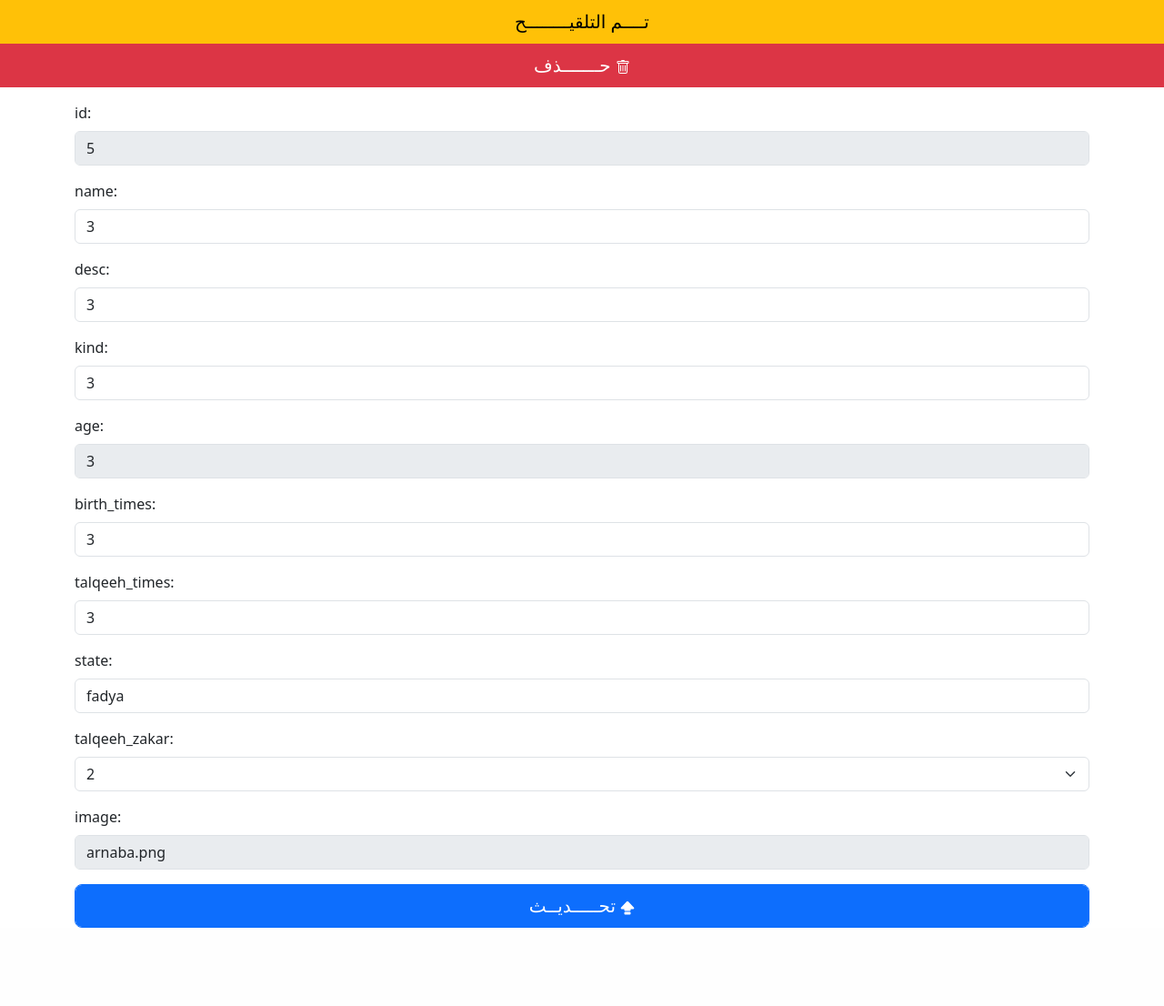
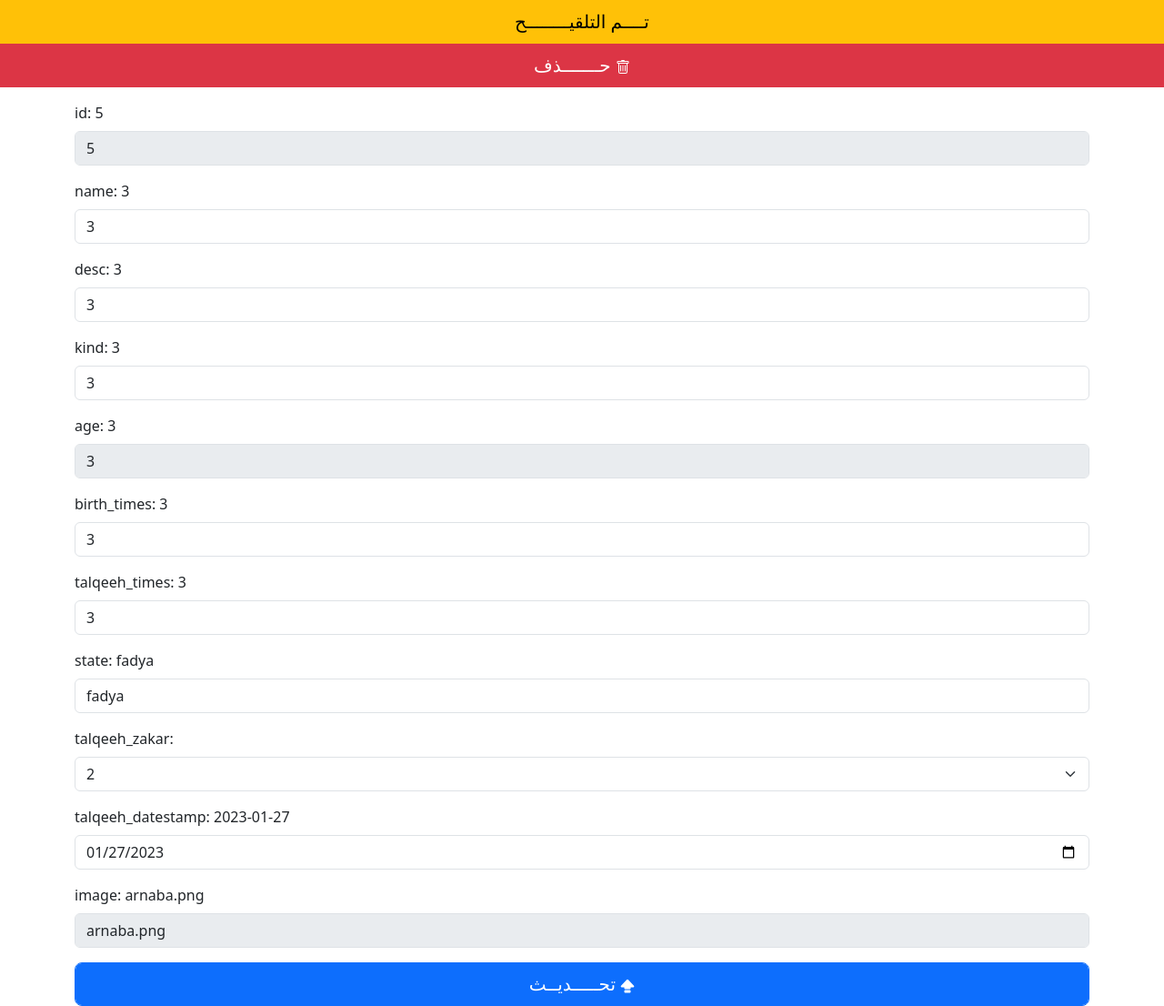
Before and after one commit to mohamedsaber101/arnab, a Django app: page /operation/5/ in a window 1280 px wide. Shown: the part 92-1198 px from the top of the page at 91% size. Before the commit the page ends 1112 px from the top, so only its background shows below. Run offline with Django 3.2, Linux system fonts and the light colour scheme; data comes from the database, SQL or seed files in the repository; both versions use the stored data as it was after the commit; some libraries are stand-ins or nearby versions.

Commit message:
local_css_and_js_bootstrap
delete_is_ok

update_for_arnaba_is_ok

default_values_in_the_form_is_ok

update_works

alert_that_the_arnaba_is_updated_successfully

update_form_type_integer_set_to_number_type_so_it_can_be_increased_by_an_arror

update_button_scaled_to_form_width_and_delete_button_scaled_also

icons_for_deleteion_and_update

icons_for_deleteion_and_update

zokor_semi_ok

zokor_all_works,_relation_between_males_and_females_almost_done

males_associated_ok

males_associated_ok_and_index_has_the_count

talqeeh_done_modal_is_ok

update_date_from_detail_view_is_ok

```diff
--- a/ArnabManager/operation/models.py
+++ b/ArnabManager/operation/models.py
@@ -1,4 +1,5 @@
 from django.db import models
+import datetime
 
 # Create your models here.
 class Arnaba(models.Model):
@@ -20,7 +21,9 @@ class Arnaba(models.Model):
     talqeeh_times = models.IntegerField(default=None)
     state = models.CharField(max_length=200, choices= STATE_CHOICES, default='fadya')
     talqeeh_zakar =  models.ForeignKey("Arnab", on_delete=models.SET_NULL, blank=True, null=True)
+    talqeeh_datestamp = models.DateField(default=datetime.date.today())
     image =  models.CharField(max_length=200, default='arnaba.png')
+
 
 
 
--- a/ArnabManager/operation/templates/detail.html
+++ b/ArnabManager/operation/templates/detail.html
@@ -58,9 +58,12 @@
       {% else %}
 
 
-      <label for="{{ field.name }}" class="form-label">{{ field.name }}:</label>
-      <input {% if field.type == 'Integer' %}type="number"{% endif %} class="form-control" id="{{ field.name }}" value="{{ field.value  }}" name="{{ field.name }}">
-
+      <label for="{{ field.name }}" class="form-label">{{ field.name }}:  {{ field.value }} </label>
+      {% if field.type == 'Date (without time)' %}
+      <input  type="date" class="form-control" id="{{ field.name }}" value="{{ field.value }}"  name="{{ field.name }}">
+      {% else %}
+      <input {% if field.type == 'Integer' %}type="number"{% endif %} class="form-control" id="{{ field.name }}" value="{{ field.value}}" name="{{ field.name }}">
+      {% endif %}
 
       {% endif %}
 
--- a/ArnabManager/operation/views.py
+++ b/ArnabManager/operation/views.py
@@ -49,6 +49,8 @@ def detail(request, id):
               if 'Foreign Key' in str(field_type):
                   foreign = True
                   arnab_list = Arnab.objects.all()
+              elif field_name == 'talqeeh_datestamp':
+                   field_value = getattr(arnab, 'talqeeh_datestamp').strftime("%Y-%m-%d")
               self_field_list = {'name': field_name, 'value': field_value, 'type': field_type, 'foreign': foreign }
               field_list.append(self_field_list)
 
@@ -166,11 +168,25 @@ def arnaba_update(request, id):
             field_type = arnaba._meta.get_field(field.name).__class__.description
             print (str(field_type))
             if field.name not in disabled_fields:
-                if 'Foreign Key' not in str(field_type):
+
+                if 'talqeeh_zakar' == str(field.name):
+                    arnab = Arnab.objects.get(name=request.POST[field.name])
+                    setattr(arnaba, 'talqeeh_zakar', arnab)
+                elif 'talqeeh_datestamp' == str(field.name):
+                    print ('----------------------------------------------------------')
+                    print ('----------------------------------------------------------')
+                    print ('----------------------------------------------------------')
+                    print ('----------------------------------------------------------')
+                    print ('----------------------------------------------------------')
+
+                    day = int(str(request.POST[field.name]).split('-')[2])
+                    month = int(str(request.POST[field.name]).split('-')[1])
+                    year = int(str(request.POST[field.name]).split('-')[0])
+                    formatted_date = datetime.date(year, month, day)
+                    print (formatted_date)
+                    setattr(arnaba, 'talqeeh_datestamp', formatted_date)
+                else:
                     setattr(arnaba, field.name, request.POST[field.name])
-                else:
-                    arnab = Arnab.objects.get(name=request.POST[field.name])
-                    setattr(arnaba, field.name, arnab)
 
 
 
--- a/commit_messages.txt
+++ b/commit_messages.txt
@@ -14,3 +14,4 @@ zokor_all_works,_relation_between_males_and_females_almost_done
 males_associated_ok
 males_associated_ok_and_index_has_the_count
 talqeeh_done_modal_is_ok
+update_date_from_detail_view_is_ok
```
Also changed, not shown: ArnabManager/db.sqlite3, ArnabManager/operation/migrations/0021_arnaba_talqeeh_timestamp.py (added), ArnabManager/operation/migrations/0022_alter_arnaba_talqeeh_timestamp.py (added), ArnabManager/operation/migrations/0023_remove_arnaba_talqeeh_timestamp_and_more.py (added).
